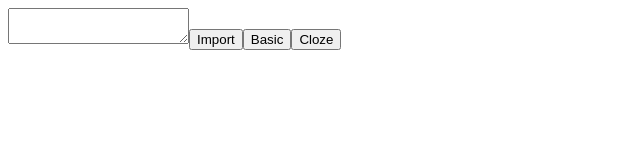
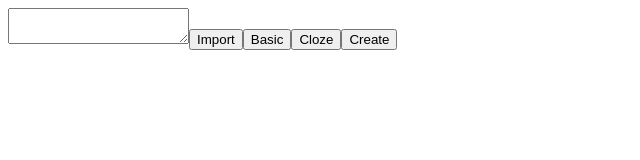
Before and after one commit to galbertsson/MarcWeb, a Next.js app in the folder Marc/: page /create in a window 1280 px wide. Shown: the top 160 px of the page, without its empty margins (0-640 px from the left). Built offline with nearby package versions, Linux system fonts and the light colour scheme.

Commit message:
Solved mutability problem in state

```diff
--- a/Marc/components/creation/deckCreation.js
+++ b/Marc/components/creation/deckCreation.js
@@ -3,6 +3,8 @@ import TextInput from "./textInput";
 import Note from "./note";
 import ClozeNote from "../../util/ClozeNote";
 import BasicNote from "../../util/BasicNote";
+
+import update from 'immutability-helper';
 
 class DeckCreation extends React.Component {
 
@@ -31,22 +33,32 @@ class DeckCreation extends React.Component {
     }
 
     noteChange(index, text, isFront){
-        const notes = this.state.notes.slice()
+        //Check if cloze note
+        if(this.state.notes[index].properties.text !== undefined){
+            const notes = update(this.state.notes, {
+                    [index] : {
+                        properties : {
+                            text : {$set : text}
+                        }
+                    }
+            })
 
-        //Check if cloze note
-        if(notes[index].properties.text !== undefined){
-            notes[index].properties.text = text
+            this.setState({notes})
         }
         //If Basic note
         else{
-            if(isFront){
-                notes[index].properties.front = text
-            } else {
-                notes[index].properties.back = text
-            }
+            const property = isFront ? "front" : "back"
+
+            const notes = update(this.state.notes, {
+                [index] : {
+                    properties : {
+                        [property] : {$set : text}
+                    }
+                }
+            })
+
+            this.setState({notes})
         }
-
-        this.setState({notes})
     }
 
     newNote(type){
@@ -74,6 +86,7 @@ class DeckCreation extends React.Component {
             <button onClick={() => this.newNote("basic")}>Basic</button>
             <button onClick={() => this.newNote("cloze")}>Cloze</button>
             {this.state.notes.map((note, index) => <Note key={index} note={note} index={index} deleteCallBack={this.removeNote} changeCallBack={this.noteChange}/>)}
+            <button onClick={() => this.props.createCallback(this.state.notes)}>Create</button>
         </>
     }
 }
--- a/Marc/package.json
+++ b/Marc/package.json
@@ -2,7 +2,9 @@
   "name": "with-jest",
   "version": "1.0.0",
   "dependencies": {
+    "immutability-helper": "^3.0.1",
     "next": "8.1.0",
+    "npm": "^6.9.0",
     "react": "16.8.6",
     "react-dom": "16.8.6"
   },
```
Also changed, not shown: 1 other file (tests, documents, lock files or other folders).
